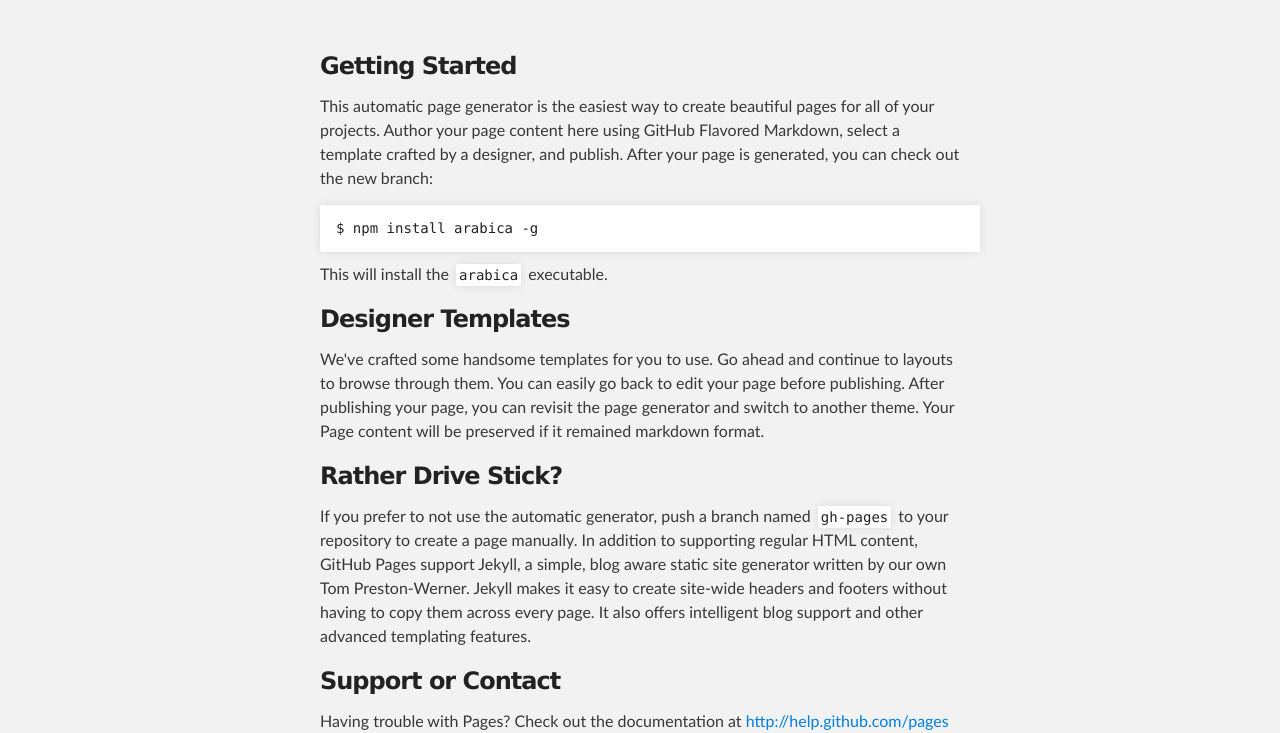
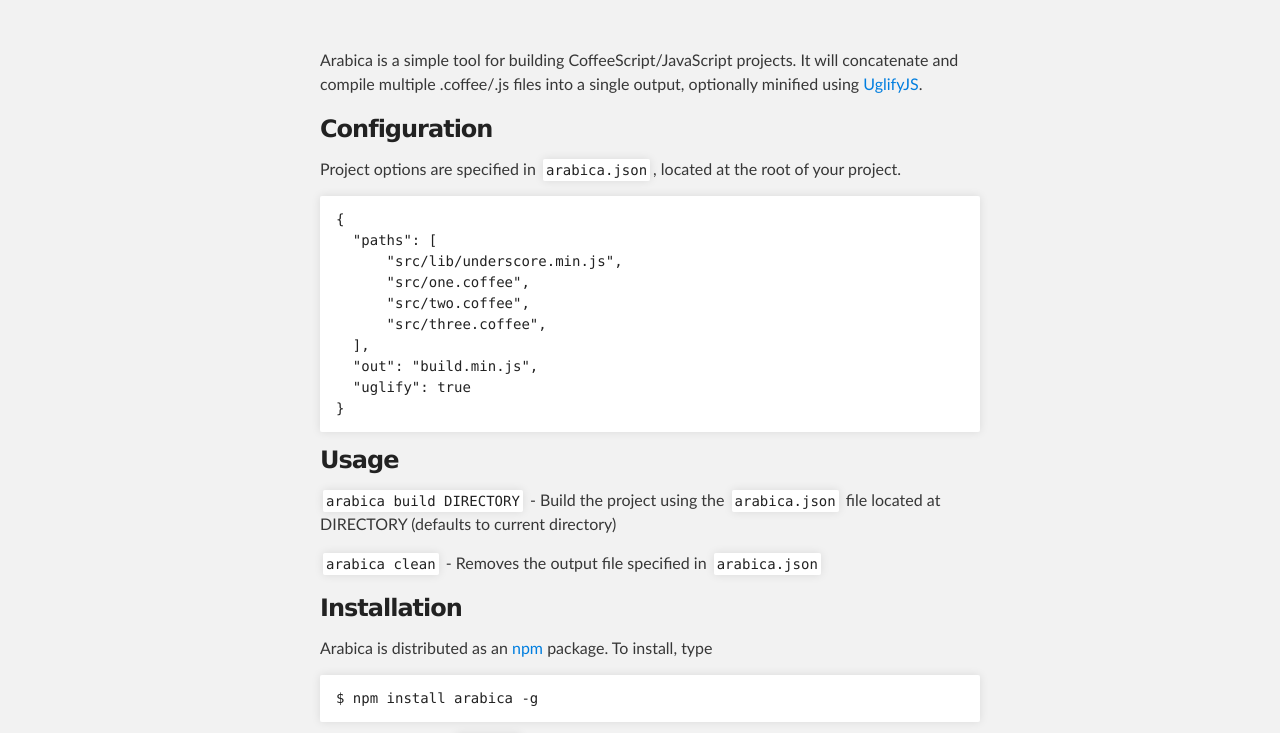
Before and after one commit to andrewberls/arabica, a plain HTML site: page index.html in a window 1280 px wide. Shown: the part 212-945 px from the top of the page. Drawn offline with Linux system fonts and the light colour scheme.

Commit message:
Clone README

```diff
--- a/index.html
+++ b/index.html
@@ -23,25 +23,42 @@
   <!-- MAIN CONTENT -->
   <div id="main_content_wrap" class="outer">
     <section id="main_content" class="inner">
-      <h3>Getting Started</h3>
+      <p>Arabica is a simple tool for building CoffeeScript/JavaScript projects. It will concatenate and compile multiple .coffee/.js files into a single output, optionally minified using <a href="https://github.com/mishoo/UglifyJS">UglifyJS</a>.</p>
 
-      <p>This automatic page generator is the easiest way to create beautiful pages for all of your projects. Author your page content here using GitHub Flavored Markdown, select a template crafted by a designer, and publish. After your page is generated, you can check out the new branch:</p>
+      <h3>Configuration</h3>
+
+      <p>Project options are specified in <code>arabica.json</code>, located at the root of your project.</p>
+
+      <pre><code>{
+  "paths": [
+      "src/lib/underscore.min.js",
+      "src/one.coffee",
+      "src/two.coffee",
+      "src/three.coffee",
+  ],
+  "out": "build.min.js",
+  "uglify": true
+}</code></pre>
+
+      <h3>Usage</h3>
+
+      <p><code>arabica build DIRECTORY</code> - Build the project using the <code>arabica.json</code> file located at DIRECTORY (defaults to current directory)</p>
+
+      <p><code>arabica clean</code> - Removes the output file specified in <code>arabica.json</code></p>
+
+      <h3>Installation</h3>
+
+      <p>Arabica is distributed as an <a href="https://npmjs.org/">npm</a> package. To install, type</p>
 
       <pre><code>$ npm install arabica -g</code></pre>
 
-      <p>This will install the <code>arabica</code> executable.</p>
+      <p>This will install the <code>arabica</code> executable on your system</p>
 
-      <h3>Designer Templates</h3>
+      <h3>Example</h3>
+      <p>There is a simple example set up in the <a href="https://github.com/andrewberls/arabica/tree/master/example">example/ directory</a>.</p>
 
-      <p>We've crafted some handsome templates for you to use. Go ahead and continue to layouts to browse through them. You can easily go back to edit your page before publishing. After publishing your page, you can revisit the page generator and switch to another theme. Your Page content will be preserved if it remained markdown format.</p>
-
-      <h3>Rather Drive Stick?</h3>
-
-      <p>If you prefer to not use the automatic generator, push a branch named <code>gh-pages</code> to your repository to create a page manually. In addition to supporting regular HTML content, GitHub Pages support Jekyll, a simple, blog aware static site generator written by our own Tom Preston-Werner. Jekyll makes it easy to create site-wide headers and footers without having to copy them across every page. It also offers intelligent blog support and other advanced templating features.</p>
-
-      <h3>Support or Contact</h3>
-
-      <p>Having trouble with Pages? Check out the documentation at <a href="http://help.github.com/pages">http://help.github.com/pages</a> or contact <a href="mailto:support@github.com">support@github.com</a> and we’ll help you sort it out.</p>
+      <h3>License</h3>
+      <p>Arabica is licensed under MIT. For more details, see the <a href="https://github.com/andrewberls/arabica/blob/master/LICENSE">LICENSE file</a>.</p>
 
     </section>
   </div><!-- #main_content_wrap-->
```
